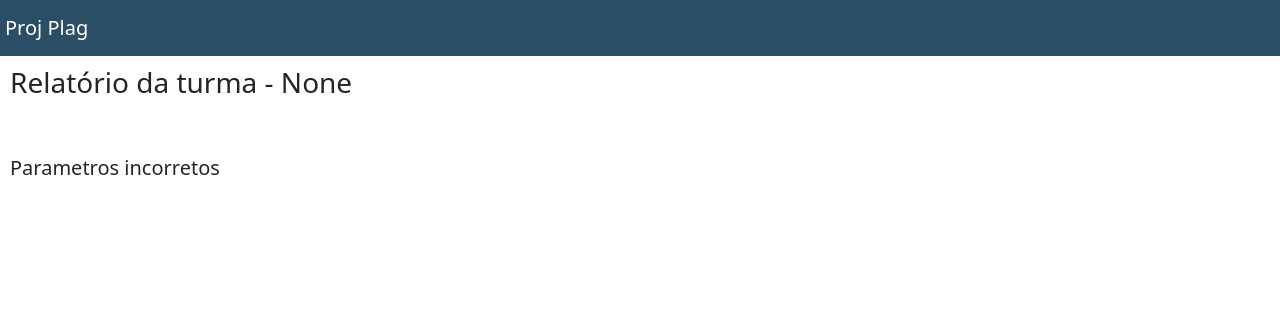
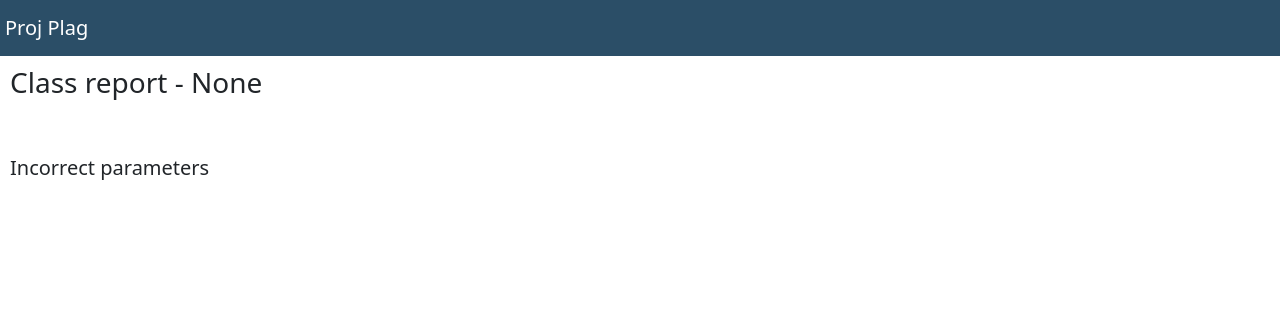
Before and after one commit to rodrigo-aniceto/ProjPlag, a Flask app: page /relatorioturma in a window 1280 px wide. Shown: the top 316 px of the page. Run offline with Flask 3, Linux system fonts and the light colour scheme; parts of the project's set-up code (start-up, migrations or seed data) failed here and were passed over; some libraries are stand-ins or nearby versions.

Commit message:
tradução ingles tela class

```diff
--- a/src/app.py
+++ b/src/app.py
@@ -185,15 +185,15 @@ def graforelatorio():
 @app.route("/relatorioturma")
 def relatorioturma():
     nome_turma = request.args.get("turma")
-    mensagem = "relatório indisponivel"
+    mensagem = "Unavailable report"
     lista_resultados_base = []
     lista_trabalhos = []
     lista_questionarios = []
 
     if (nome_turma == None):
-        mensagem = "Parametros incorretos"
+        mensagem = "Incorrect parameters"
     elif (arquivos.existeTurma(nome_turma) == False):
-        mensagem = "Turma não cadastrada"
+        mensagem = "Class not registered"
     else:
         lista_resultados_base, lista_trabalhos, lista_questionarios = baseDados.gera_relatorio_geral(nome_turma)
 
--- a/src/templates/relatorioturma.html
+++ b/src/templates/relatorioturma.html
@@ -8,7 +8,7 @@
 {% block content %}
 
 <div class="content" id="conteudo">
-    <h3>Relatório da turma - {{turma}} </h3>
+    <h3>Class report - {{turma}} </h3>
 
     <br><br>
 
@@ -17,30 +17,33 @@
     {% else %}
 
     {% if listatrabalhos|length > 0 %}
-    <span>Clique para ver mais detalhes dos trabalhos:</span><br><br>
+    <span>Click for more details about the projects:</span><br><br>
     {% for trabalho in listatrabalhos %}
     <button type="button" class="btn btn-secondary" onclick="window.location.href='/relatoriotrabalho?turma={{turma}}&nomeprojeto={{trabalho}}';">{{ trabalho }}</button>
     {% endfor %}
     <br><br>
     {% endif %}
 
+
+
+
     <input type="checkbox" id="showquest" name="showquest" value="" onclick="visaoQuest(this)" checked>
-    <label for="showquest">Exibir notas questionarios</label><br>
+    <label for="showquest">View quiz grades</label><br>
     <input type="checkbox" id="showproj" name="showproj" value="" onclick="visaoProjs(this)" checked>
-    <label for="showproj">Exibir notas projetos</label><br><br>
+    <label for="showproj">View projects grades</label><br><br>
 
     <table id="alunos-turma" class="table table-bordered table-condensed table-hover">
         <thead>
             <tr class="active">
-                <th class="table-active">Matrícula</th>
-                <th class="table-active">Nome</th>
-                <th class="table-active">Grupo</th>
-                <th class="table-active">Suspeita</th>
+                <th class="table-active">Student registration</th>
+                <th class="table-active">Name</th>
+                <th class="table-active">Group</th>
+                <th class="table-active">Suspicion</th>
                 {% for questionario in listaquestionarios %}
-                <th class="table-info itemQuestionario">{{ questionario }} Nota</th>
+                <th class="table-info itemQuestionario">{{ questionario }} Grade</th>
                 {% endfor %}
                 {% for trabalho in listatrabalhos %}
-                <th class="table-success itemProjeto">{{ trabalho }} Nota</th>
+                <th class="table-success itemProjeto">{{ trabalho }} Grade</th>
                 {% endfor %}
             </tr>
         </thead>
```
Also changed, not shown: src/baseDados.py (+4 -4 lines).
